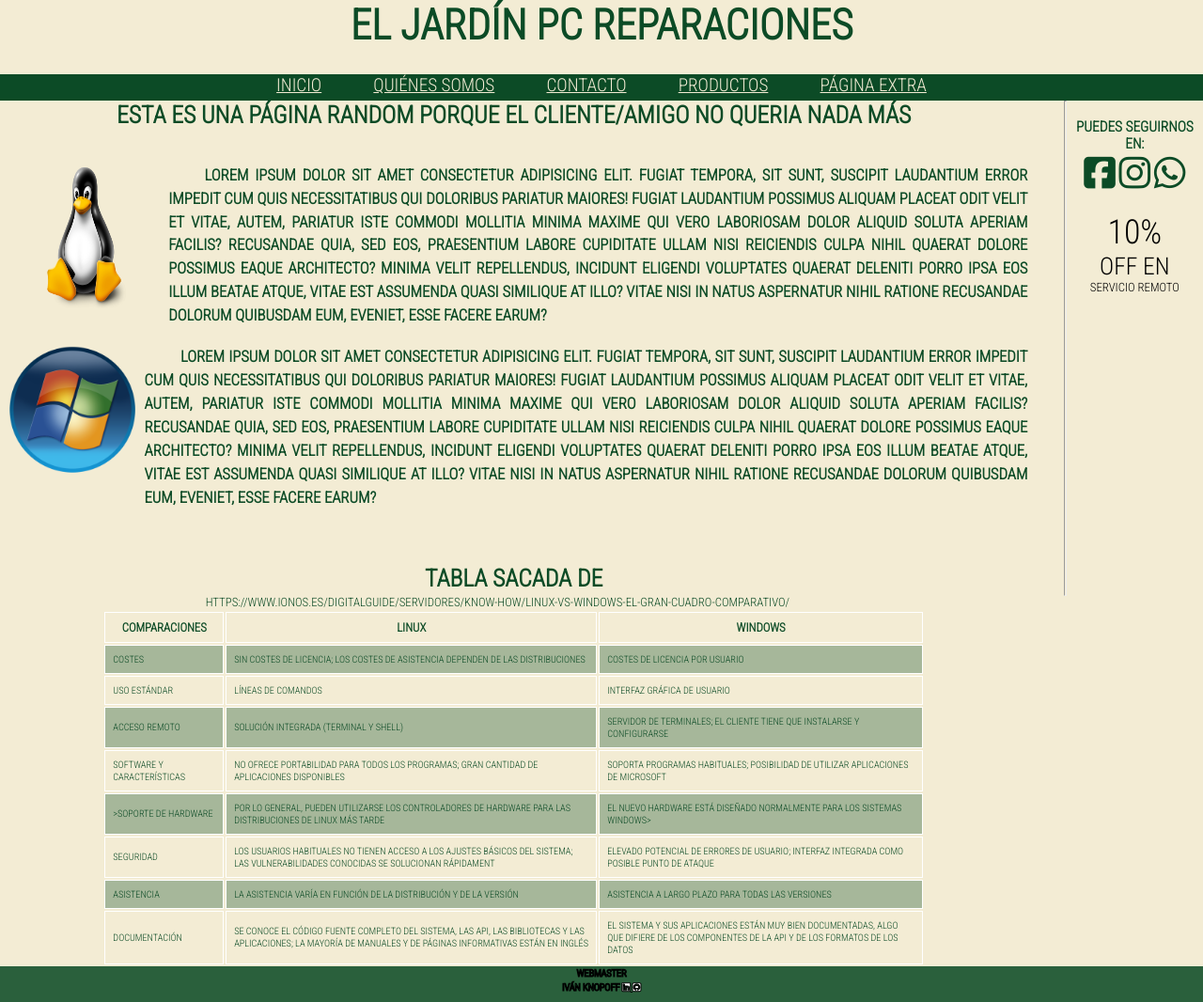
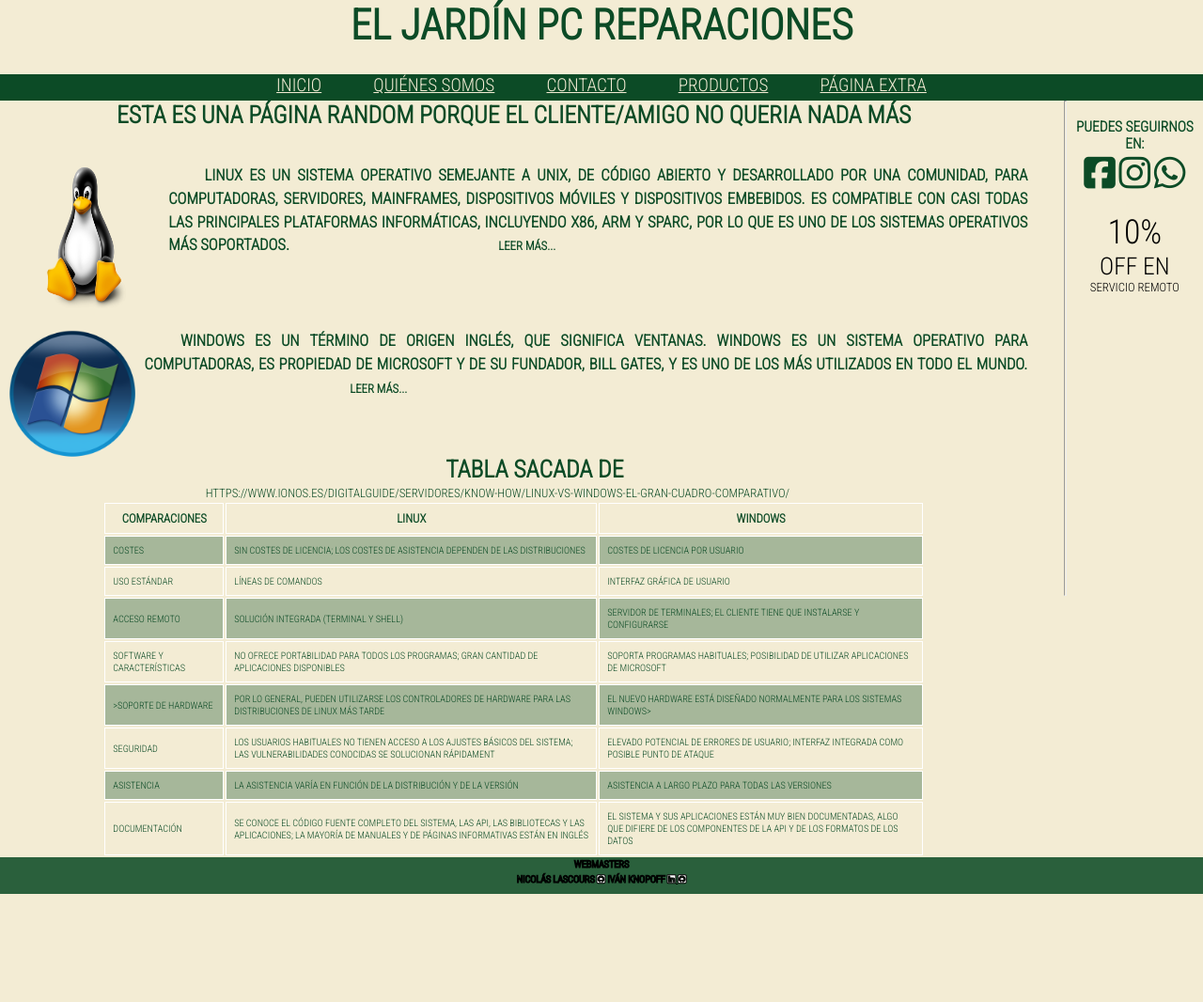
Before and after one commit to Ivanknop/cursoDisenioWeb, a plain HTML site: page paginaRandom.html in a window 1280 px wide. Shown: the whole page at 94% size. After the commit the page ends 951 px from the top, so only its background shows below. Drawn offline with Linux system fonts and the light colour scheme.

Commit message:
actualizacion random

```diff
--- a/paginaRandom.html
+++ b/paginaRandom.html
@@ -33,12 +33,17 @@
                 <div class='miniContenedor dosColumnas'>
                     <div class='parteA'>
                         <img class="loguitoSO linux" src="img/linux.png" alt="">
-                        <p>Lorem ipsum dolor sit amet consectetur adipisicing elit. Fugiat tempora, sit sunt, suscipit laudantium error impedit cum quis necessitatibus qui doloribus pariatur maiores! Fugiat laudantium possimus aliquam placeat odit velit et vitae, autem, pariatur iste commodi mollitia minima maxime qui vero laboriosam dolor aliquid soluta aperiam facilis? Recusandae quia, sed eos, praesentium labore cupiditate ullam nisi reiciendis culpa nihil quaerat dolore possimus eaque architecto? Minima velit repellendus, incidunt eligendi voluptates quaerat deleniti porro ipsa eos illum beatae atque, vitae est assumenda quasi similique at illo? Vitae nisi in natus aspernatur nihil ratione recusandae dolorum quibusdam eum, eveniet, esse facere earum?</p>
+                        <p>Linux es un sistema operativo semejante a Unix, de código abierto y desarrollado por una comunidad, para computadoras, servidores, mainframes, dispositivos móviles y dispositivos embebidos. Es compatible con casi todas las principales plataformas informáticas, incluyendo x86, ARM y SPARC, por lo que es uno de los sistemas operativos más soportados.
+                        <a class="irA" href="https://searchdatacenter.techtarget.com/es/definicion/Sistema-operativo-Linux#:~:text=Linux%20es%20un%20sistema%20operativo,dispositivos%20m%C3%B3viles%20y%20dispositivos%20embebidos.">Leer más...</a>
+                        </p>
+
                     </div>
-                    <br>
+                    <br> <br><br><br>
                     <div class='parteA'>
                         <img class="loguitoSO" src="img/windows5.png" alt="">
-                        <p>Lorem ipsum dolor sit amet consectetur adipisicing elit. Fugiat tempora, sit sunt, suscipit laudantium error impedit cum quis necessitatibus qui doloribus pariatur maiores! Fugiat laudantium possimus aliquam placeat odit velit et vitae, autem, pariatur iste commodi mollitia minima maxime qui vero laboriosam dolor aliquid soluta aperiam facilis? Recusandae quia, sed eos, praesentium labore cupiditate ullam nisi reiciendis culpa nihil quaerat dolore possimus eaque architecto? Minima velit repellendus, incidunt eligendi voluptates quaerat deleniti porro ipsa eos illum beatae atque, vitae est assumenda quasi similique at illo? Vitae nisi in natus aspernatur nihil ratione recusandae dolorum quibusdam eum, eveniet, esse facere earum?</p>
+                        <p>Windows es un término de origen Inglés, que significa ventanas. Windows es un sistema operativo para computadoras, es propiedad de Microsoft y de su fundador, Bill Gates, y es uno de los más utilizados en todo el mundo.
+                        <a class="irA" href="https://www.significados.com/windows/#:~:text=Windows%20es%20un%20t%C3%A9rmino%20de,utilizados%20en%20todo%20el%20mundo.">Leer más...</a>
+                        </p>
                     </div>
 
                 </div>
@@ -120,7 +125,8 @@
         </div>
         <div class='caja5'>
             <footer>
-            <p>  webMaster <br>
+            <p>  webMasters <br> Nicolás Lascours
+            <a class="icon" href="https://github.com/NicolasLascours"><i class="fab fa-github-square"></i></a>
              Iván Knopoff    <a class="icon" href="https://linkedin.com/in/ivan-knopoff"><i class="fab fa-linkedin"></i> </a>
             <a class="icon" href="https://github.com/IvanKnop"><i class="fab fa-github-square"></i></a> </p>
             </footer>
```
